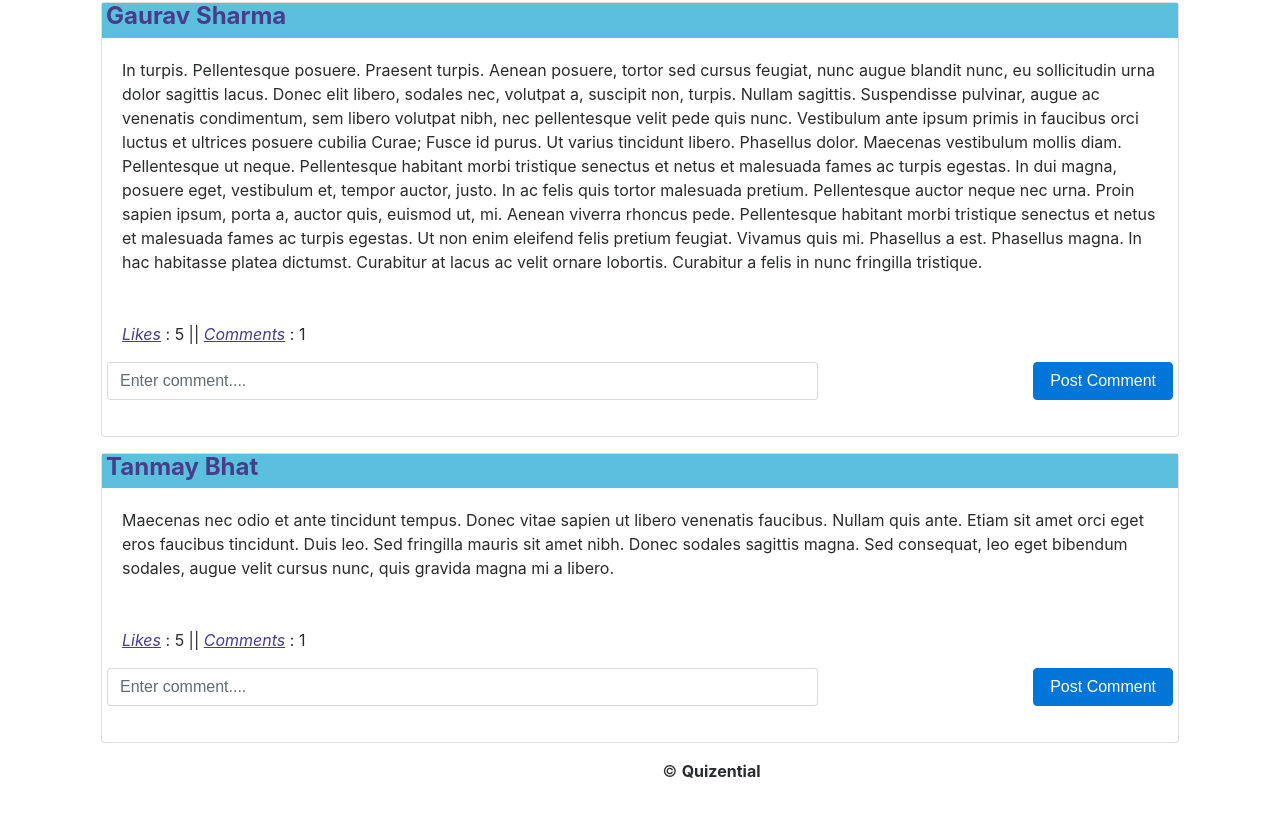
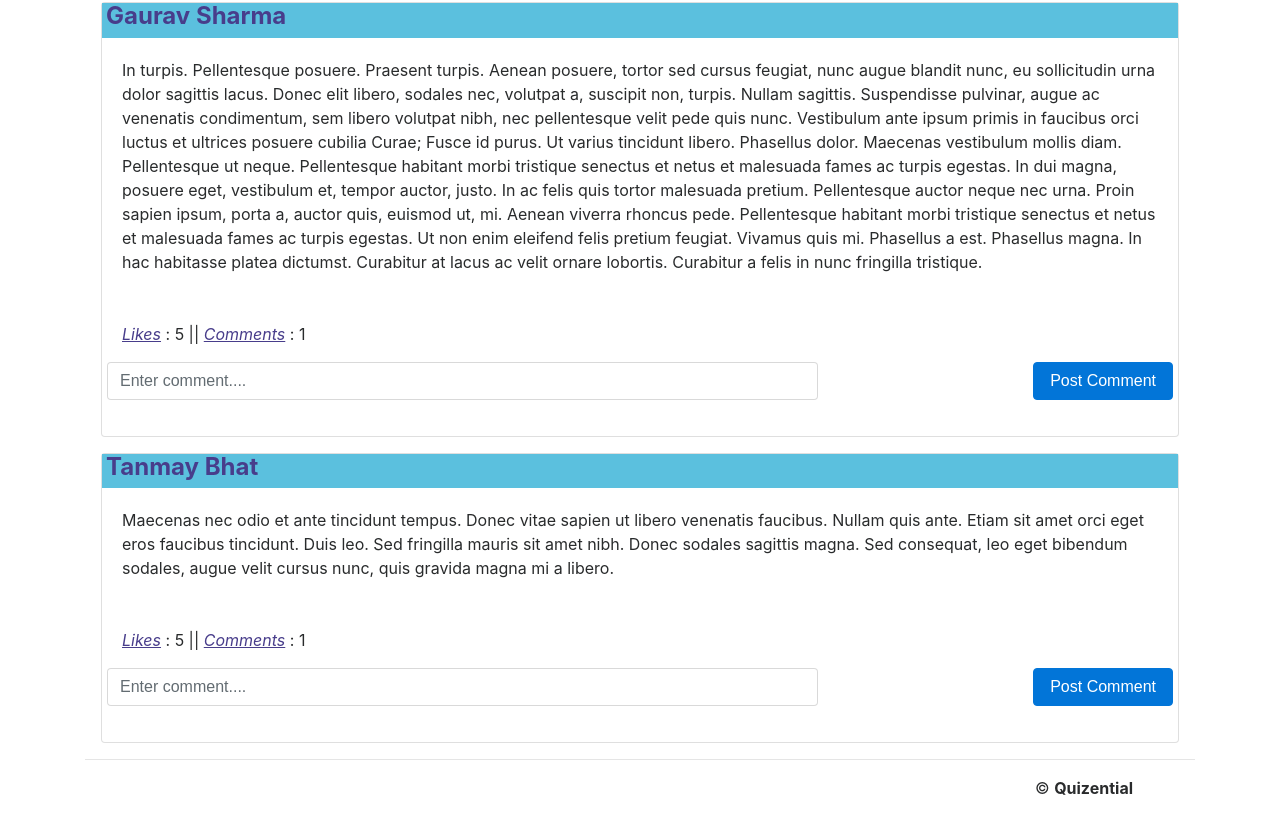
Before and after one commit to aakashrstg00/CommentingPosting, a plain HTML site: page index.html in a window 1280 px wide. Shown: the part 1347-2163 px from the top of the page. Before the commit the page ends 2130 px from the top, so only its background shows below. Drawn offline with nearby package versions, Linux system fonts and the light colour scheme.

Commit message:
Update index.html

```diff
--- a/index.html
+++ b/index.html
@@ -45,9 +45,12 @@
             </div>
         </div>
     </div>
-    <footer class="container row">
-        <div class="col-sm-7"></div>
-        <div class="col-sm-5"> &copy; <strong>Quizential</strong></div>
+    <footer class="container my-3">
+        <hr>
+        <div class="row">
+            <div class="col-sm-10"></div>
+            <div class="col-sm-2"> &copy; <strong>Quizential</strong></div>
+        </div>
     </footer>
 </body>
 
```
